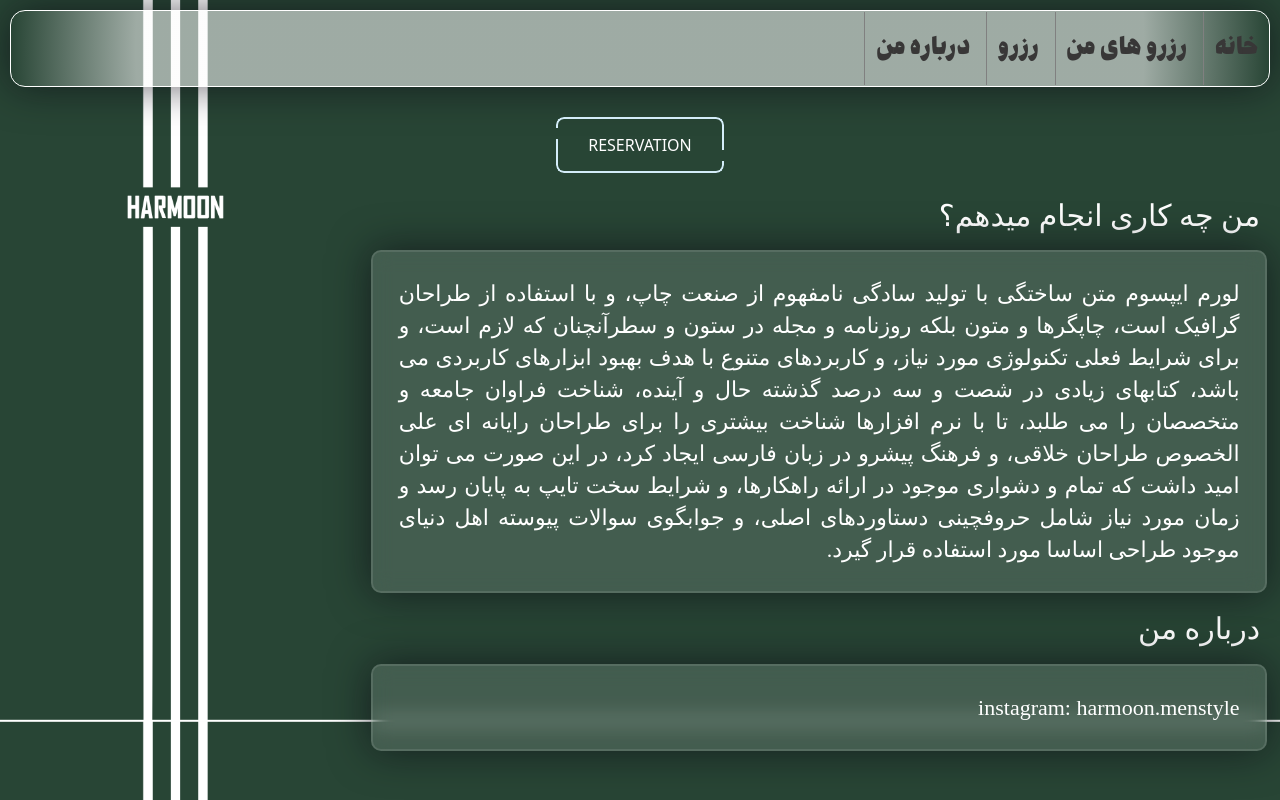
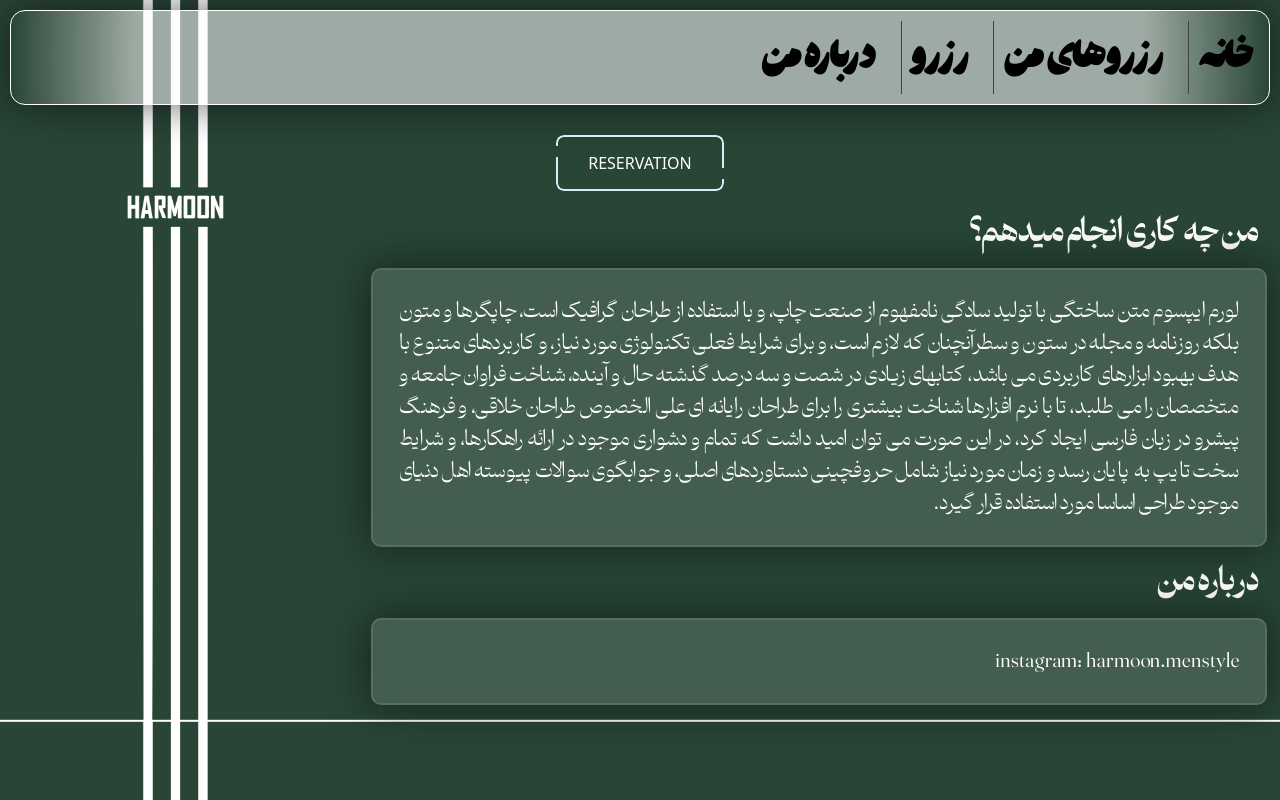
Before and after one commit to Brbodd/harmoon_project, a Django app: page / in a window 1280 px wide. Run offline with Django 4.2, Linux system fonts and the light colour scheme; some libraries are stand-ins or nearby versions; some web fonts are replaced.

Commit message:
change nav items font / delete li tag (replace with nav) / link -harmoon menstyle- in login page to home page

```diff
--- a/reservation_app/static/reservation_app/index.css
+++ b/reservation_app/static/reservation_app/index.css
@@ -1,17 +1,21 @@
 @font-face {
-    font-family: ZFJahan;
+    /* font-family: ZFJahan;
     src: url('../fonts/ZFJahan.woff') format('woff'),
-    url('../fonts/ZFJahan.ttf') format('truetype');
+    url('../fonts/ZFJahan.ttf') format('truetype'); */
+
+    font-family: hasti;
+    src: url('../fonts/hasti.woff') format('woff'),
+    url('../fonts/hasti.ttf') format('truetype');
 }
 
 @font-face {
     font-family: 'Doran';
     src: url('Doran-Light.eot');
     src: local('Doran Light'), local('Doran-Light'),
-        url('Doran-Light.eot?#iefix') format('embedded-opentype'),
-        url('Doran-Light.woff2') format('woff2'),
-        url('Doran-Light.woff') format('woff'),
-        url('Doran-Light.ttf') format('truetype');
+        url('../fonts/Doran-Light.eot?#iefix') format('embedded-opentype'),
+        url('../fonts/Doran-Light.woff2') format('woff2'),
+        url('../fonts/Doran-Light.woff') format('woff'),
+        url('../fonts/Doran-Light.ttf') format('truetype');
     font-weight: 300;
     font-style: normal;
     font-display: swap;
@@ -21,10 +25,10 @@
     font-family: 'Doran';
     src: url('Doran-Thin.eot');
     src: local('Doran Thin'), local('Doran-Thin'),
-        url('Doran-Thin.eot?#iefix') format('embedded-opentype'),
-        url('Doran-Thin.woff2') format('woff2'),
-        url('Doran-Thin.woff') format('woff'),
-        url('Doran-Thin.ttf') format('truetype');
+        url('../fonts/Doran-Thin.eot?#iefix') format('embedded-opentype'),
+        url('../fonts/Doran-Thin.woff2') format('woff2'),
+        url('../fonts/Doran-Thin.woff') format('woff'),
+        url('../fonts/Doran-Thin.ttf') format('truetype');
     font-weight: 100;
     font-style: normal;
     font-display: swap;
@@ -34,10 +38,10 @@
     font-family: 'Doran';
     src: url('Doran-Medium.eot');
     src: local('Doran Medium'), local('Doran-Medium'),
-        url('Doran-Medium.eot?#iefix') format('embedded-opentype'),
-        url('Doran-Medium.woff2') format('woff2'),
-        url('Doran-Medium.woff') format('woff'),
-        url('Doran-Medium.ttf') format('truetype');
+        url('../fonts/Doran-Medium.eot?#iefix') format('embedded-opentype'),
+        url('../fonts/Doran-Medium.woff2') format('woff2'),
+        url('../fonts/Doran-Medium.woff') format('woff'),
+        url('../fonts/Doran-Medium.ttf') format('truetype');
     font-weight: 500;
     font-style: normal;
     font-display: swap;
@@ -47,10 +51,10 @@
     font-family: 'Doran';
     src: url('Doran-Bold.eot');
     src: local('Doran Bold'), local('Doran-Bold'),
-        url('Doran-Bold.eot?#iefix') format('embedded-opentype'),
-        url('Doran-Bold.woff2') format('woff2'),
-        url('Doran-Bold.woff') format('woff'),
-        url('Doran-Bold.ttf') format('truetype');
+        url('../fonts/Doran-Bold.eot?#iefix') format('embedded-opentype'),
+        url('../fonts/Doran-Bold.woff2') format('woff2'),
+        url('../fonts/Doran-Bold.woff') format('woff'),
+        url('../fonts/Doran-Bold.ttf') format('truetype');
     font-weight: bold;
     font-style: normal;
     font-display: swap;
@@ -60,10 +64,10 @@
     font-family: 'Doran';
     src: url('Doran-Regular.eot');
     src: local('Doran Regular'), local('Doran-Regular'),
-        url('Doran-Regular.eot?#iefix') format('embedded-opentype'),
-        url('Doran-Regular.woff2') format('woff2'),
-        url('Doran-Regular.woff') format('woff'),
-        url('Doran-Regular.ttf') format('truetype');
+        url('../fonts/Doran-Regular.eot?#iefix') format('embedded-opentype'),
+        url('../fonts/Doran-Regular.woff2') format('woff2'),
+        url('../fonts/Doran-Regular.woff') format('woff'),
+        url('../fonts/Doran-Regular.ttf') format('truetype');
     font-weight: normal;
     font-style: normal;
     font-display: swap;
@@ -73,10 +77,10 @@
     font-family: 'Doran';
     src: url('Doran-ExtraBold.eot');
     src: local('Doran ExtraBold'), local('Doran-ExtraBold'),
-        url('Doran-ExtraBold.eot?#iefix') format('embedded-opentype'),
-        url('Doran-ExtraBold.woff2') format('woff2'),
-        url('Doran-ExtraBold.woff') format('woff'),
-        url('Doran-ExtraBold.ttf') format('truetype');
+        url('../fonts/Doran-ExtraBold.eot?#iefix') format('embedded-opentype'),
+        url('../fonts/Doran-ExtraBold.woff2') format('woff2'),
+        url('../fonts/Doran-ExtraBold.woff') format('woff'),
+        url('../fonts/Doran-ExtraBold.ttf') format('truetype');
     font-weight: bold;
     font-style: normal;
     font-display: swap;
@@ -90,28 +94,30 @@
 
 .nav-item {
     display: inline-block;
-    font-family: ZFJahan;
+    font-family: 'hasti', hasti, Hasti;
     font-size: 35px;
-    color: rgb(56, 55, 55);
+    color: black;
     text-decoration: none;
-    border-left: 1px solid gray;
-    margin: 1px;
+    border-left: 1px solid rgb(66, 65, 65);
+    margin: 10px 5px;
     padding: 10px;
+}
+
+.nav-item:last-child {
+    border-left: 0;
 }
 
 .nav-item:hover {
     color: black;
-    border-bottom: 3px solid black;
-    border-radius: 1px;
+    border-bottom: 1px solid black;
     box-sizing: content-box;
 }
 
-li ul {
+nav a {
     display: inline-block;
 }
 
-li {
-    list-style: none;
+nav {
     background: radial-gradient(
     circle,
     #fbfbfb8f 80%,
@@ -125,7 +131,7 @@ li {
 }
 
 @media (max-width: 768px) {
-    li {
+    nav {
         display: flex;
         justify-content: center;
         text-align: center;
@@ -133,7 +139,8 @@ li {
 }
 
 .titr {
-    font-family: 'Doran ExtraBold';
+    font-family: 'Doran';
+    font-weight: bolder;
     font-size: 30px;
     color: white;
     padding-right: 20px;
@@ -141,7 +148,7 @@ li {
 
 .desc {
     font-family: 'Doran';
-    font-size: 22px;
+    font-size: 20px;
     line-height: 2rem;
     text-align: justify;
     max-width: 70%;
--- a/reservation_app/templates/reservation_app/index.html
+++ b/reservation_app/templates/reservation_app/index.html
@@ -7,22 +7,16 @@ Harmoon
 
 {% block header_references %}
 <link rel='stylesheet' href='{% static "reservation_app/index.css" %}'>
-<link rel="preload" href="Doran-Light.woff2" as="font" type="font/woff2" crossorigin>
-<link rel="preload" href="Doran-Thin.woff2" as="font" type="font/woff2" crossorigin>
-<link rel="preload" href="Doran-Medium.woff2" as="font" type="font/woff2" crossorigin>
-<link rel="preload" href="Doran-Bold.woff2" as="font" type="font/woff2" crossorigin>
-<link rel="preload" href="Doran-Regular.woff2" as="font" type="font/woff2" crossorigin>
-<link rel="preload" href="Doran-ExtraBold.woff2" as="font" type="font/woff2" crossorigin>
 <script src="https://cdn.tailwindcss.com"></script>
 {% endblock header_references %}
 
 {% block content %}
-<li>
-    <ul><a class='nav-item' href=''>خانه</a></ul>
-    <ul><a class='nav-item' href=''>رزرو های من</a></ul>
-    <ul><a class='nav-item' href='{% url "Book-Harmoon-Appointment" %}'>رزرو</a></ul>
-    <ul><a class='nav-item' href=''>درباره من</a></ul>
-</li>
+<nav>
+    <a class='nav-item' href=''>خانه</a></ul>
+    <a class='nav-item' href=''>رزرو های من</a></ul>
+    <a class='nav-item' href='{% url "Book-Harmoon-Appointment" %}'>رزرو</a></ul>
+    <a class='nav-item' href=''>درباره من</a></ul>
+</nav>
 <div class='btn'>
   <a href='{% url "Book-Harmoon-Appointment" %}'>
     <button style='margin: 20px;'
--- a/reservation_app/templates/reservation_app/register.html
+++ b/reservation_app/templates/reservation_app/register.html
@@ -24,7 +24,7 @@
 
         <button>Log In</button>
         <div class="social">
-            <p id='harmoon-text'> Harmoon Menstyle </p>
+            <p id='harmoon-text'> <a href='{% url "Harmoon-Home" %}'> Harmoon Menstyle </a> </p>
         </div>
     </form>
 </body>
```
Also changed, not shown: reservation_app/static/reservation_app/reservation.css (+26 -25 lines), static/fonts/hasti.ttf (added), static/fonts/hasti.woff (added), 1 other file.
